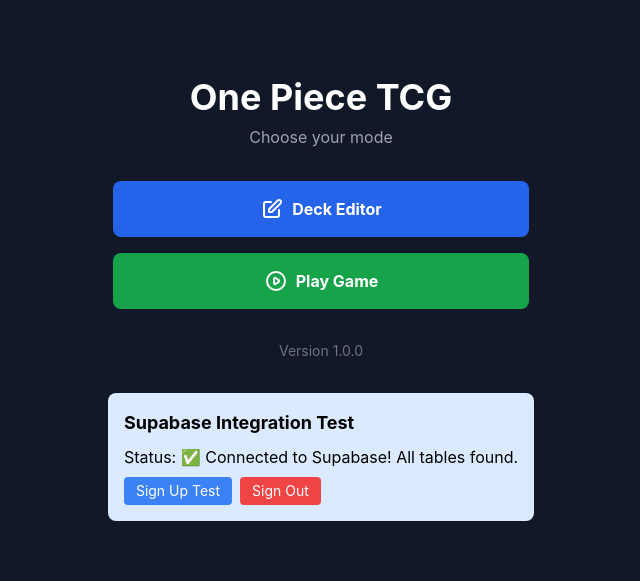
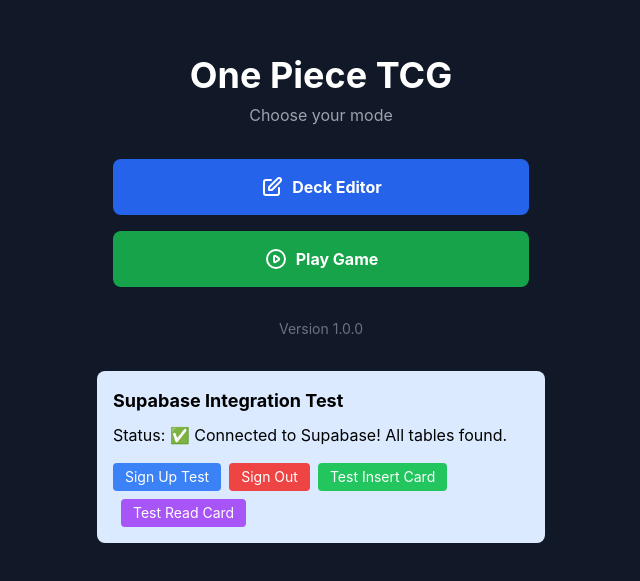
Before and after one commit to bhianerd/optcg-web, a React (Vite) app: page /menu in a window 1280 px wide. Shown: the part 101-682 px from the top of the page, without its empty margins (319-959 px from the left). Built offline with nearby package versions, Linux system fonts and the light colour scheme; no server answers; the database is empty.

Commit message:
test: verify Supabase read/write operations
- Added test buttons to insert and read cards
- Confirmed write operations work (insert card)
- Confirmed read operations work (select card)
- Handle duplicate key errors gracefully
- Normalized schema functioning correctly

```diff
--- a/src/components/TestSupabase.tsx
+++ b/src/components/TestSupabase.tsx
@@ -96,6 +96,68 @@
     }
   }
 
+  const handleTestInsertCard = async () => {
+    try {
+      setStatus('Testing card insert...')
+      setError(null)
+
+      // Try to insert a test card
+      const { data, error } = await supabase
+        .from('cards')
+        .insert({
+          id: 'TEST-001',
+          name: 'Test Card',
+          type: 'character',
+          img_url: '/test.jpg',
+          color: 'red',
+          cost: 3,
+          power: 4000,
+        })
+        .select()
+        .single()
+
+      if (error) {
+        if (error.message.includes('duplicate key')) {
+          setStatus('⚠️ Card already exists (that\'s ok!)')
+        } else {
+          setError(`Insert error: ${error.message}`)
+          setStatus('❌ Insert failed')
+        }
+      } else {
+        setStatus('✅ Card inserted successfully!')
+        console.log('Inserted card:', data)
+      }
+    } catch (err) {
+      setError(`Insert error: ${err}`)
+      setStatus('❌ Insert failed')
+    }
+  }
+
+  const handleTestReadCard = async () => {
+    try {
+      setStatus('Testing card read...')
+      setError(null)
+
+      // Try to read the test card
+      const { data, error } = await supabase
+        .from('cards')
+        .select('*')
+        .eq('id', 'TEST-001')
+        .single()
+
+      if (error) {
+        setError(`Read error: ${error.message}`)
+        setStatus('❌ Read failed')
+      } else {
+        setStatus(`✅ Card found: ${data.name} (${data.color})`)
+        console.log('Found card:', data)
+      }
+    } catch (err) {
+      setError(`Read error: ${err}`)
+      setStatus('❌ Read failed')
+    }
+  }
+
   return (
     <div className="p-4 bg-blue-100 rounded-lg max-w-md">
       <h3 className="font-bold text-lg mb-2">Supabase Integration Test</h3>
@@ -112,7 +174,7 @@
         <p className="text-red-600 text-sm mb-2">Error: {error}</p>
       )}
 
-      <div className="space-x-2">
+      <div className="space-x-2 space-y-2">
         <button
           onClick={handleSignUp}
           className="px-3 py-1 bg-blue-500 text-white rounded text-sm hover:bg-blue-600"
@@ -125,6 +187,18 @@
         >
           Sign Out
         </button>
+        <button
+          onClick={handleTestInsertCard}
+          className="px-3 py-1 bg-green-500 text-white rounded text-sm hover:bg-green-600"
+        >
+          Test Insert Card
+        </button>
+        <button
+          onClick={handleTestReadCard}
+          className="px-3 py-1 bg-purple-500 text-white rounded text-sm hover:bg-purple-600"
+        >
+          Test Read Card
+        </button>
       </div>
     </div>
   )
```
